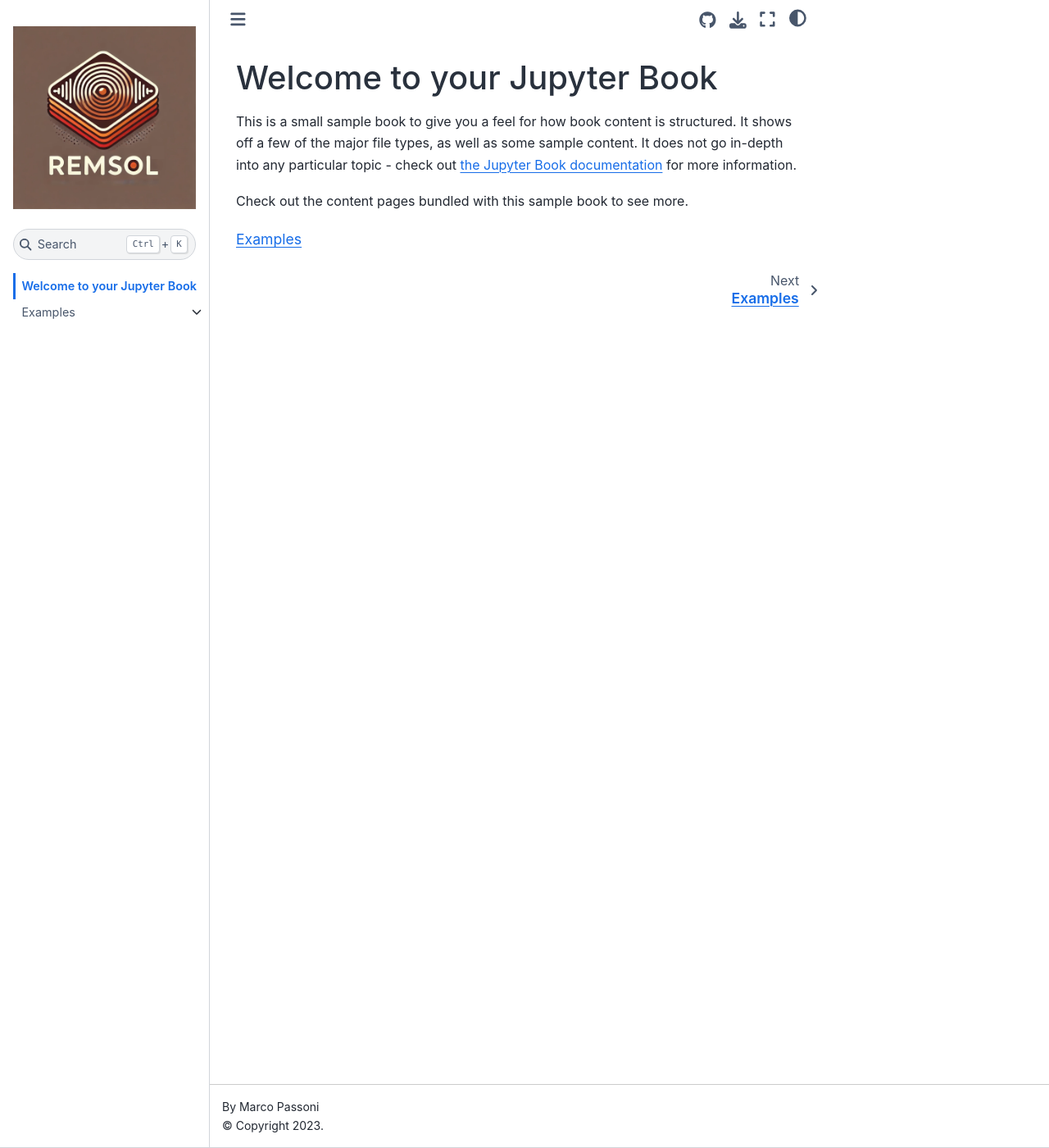
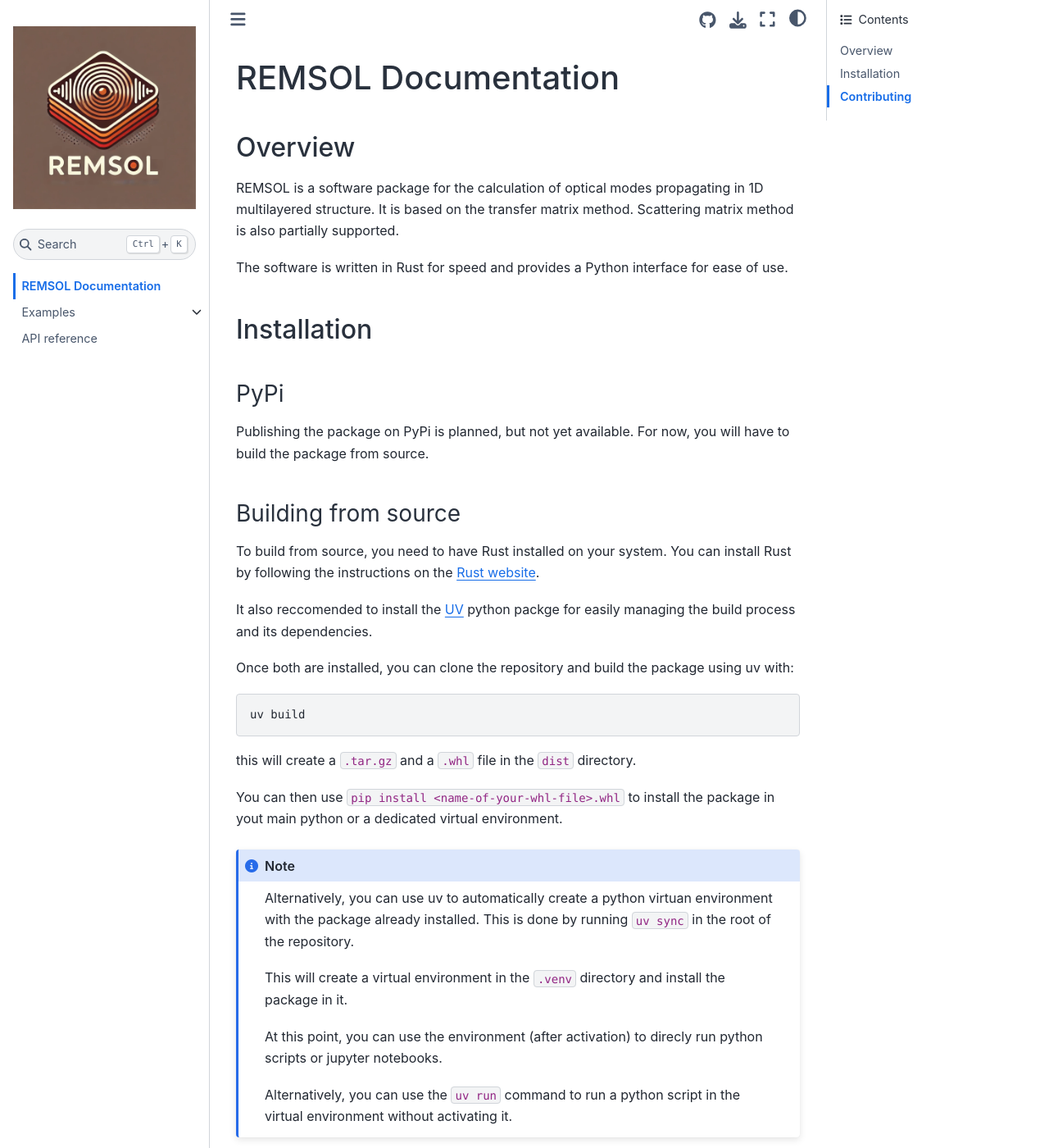
Before and after one commit to mpasson/REMSOL, a Jupyter Book: the page built from docs/intro.md, in a window 1280 px wide and 1400 px high. Shown: the whole window at 82% size. Built offline with Jupyter Book 1.0.4 settings and Sphinx 7.4.7 and the Sphinx Book theme 1.1.4, drawn with Linux system fonts in a browser that asks for light colours; some of the changed text lies outside the part shown.

Commit message:
Added intro to documentation.

````diff
--- a/docs/_toc.yml
+++ b/docs/_toc.yml
@@ -8,3 +8,4 @@
     sections:
       - file: examples/slab
       - file: examples/sweep
+  - file: api
--- a/docs/intro.md
+++ b/docs/intro.md
@@ -1,11 +1,43 @@
-# Welcome to your Jupyter Book
+# REMSOL Documentation
 
-This is a small sample book to give you a feel for how book content is
-structured.
-It shows off a few of the major file types, as well as some sample content.
-It does not go in-depth into any particular topic - check out [the Jupyter Book documentation](https://jupyterbook.org) for more information.
+## Overview
 
-Check out the content pages bundled with this sample book to see more.
+REMSOL is a software package for the calculation of optical modes propagating in 1D multilayered structure. It is based on the transfer matrix method. Scattering matrix method is also partially supported.
 
-```{tableofcontents}
+The software is written in Rust for speed and provides a Python interface for ease of use.
+
+## Installation
+
+### PyPi
+
+Publishing the package on PyPi is planned, but not yet available. For now, you will have to build the package from source.
+
+### Building from source
+
+To build from source, you need to have Rust installed on your system. You can install Rust by following the instructions on the [Rust website](https://www.rust-lang.org/tools/install).
+
+It also reccomended to install the [UV](https://docs.astral.sh/uv/getting-started/installation/) python packge for easily managing the build process and its dependencies.
+
+Once both are installed, you can clone the repository and build the package using uv with:
+
+```bash
+uv build
 ```
+
+this will create a `.tar.gz` and a `.whl` file in the `dist` directory.
+
+You can then use `pip install <name-of-your-whl-file>.whl` to install the package in yout main python or a dedicated virtual environment.
+
+```{note}
+Alternatively, you can use uv to automatically create a python virtuan environment with the package already installed. This is done by running `uv sync` in the root of the repository.
+
+This will create a virtual environment in the `.venv` directory and install the package in it.
+
+At this point, you can use the environment (after activation) to direcly run python scripts or jupyter notebooks.
+
+Alternatively, you can use the `uv run` command to run a python script in the virtual environment without activating it.
+```
+
+## Contributing
+
+Contributions are welcome. Plase feel free to open an issue or a pull request on the [GitHub repository](https://github.com/mpasson/REMSOL).
````
Also changed, not shown: docs/api.md (added, +9 -0 lines).
